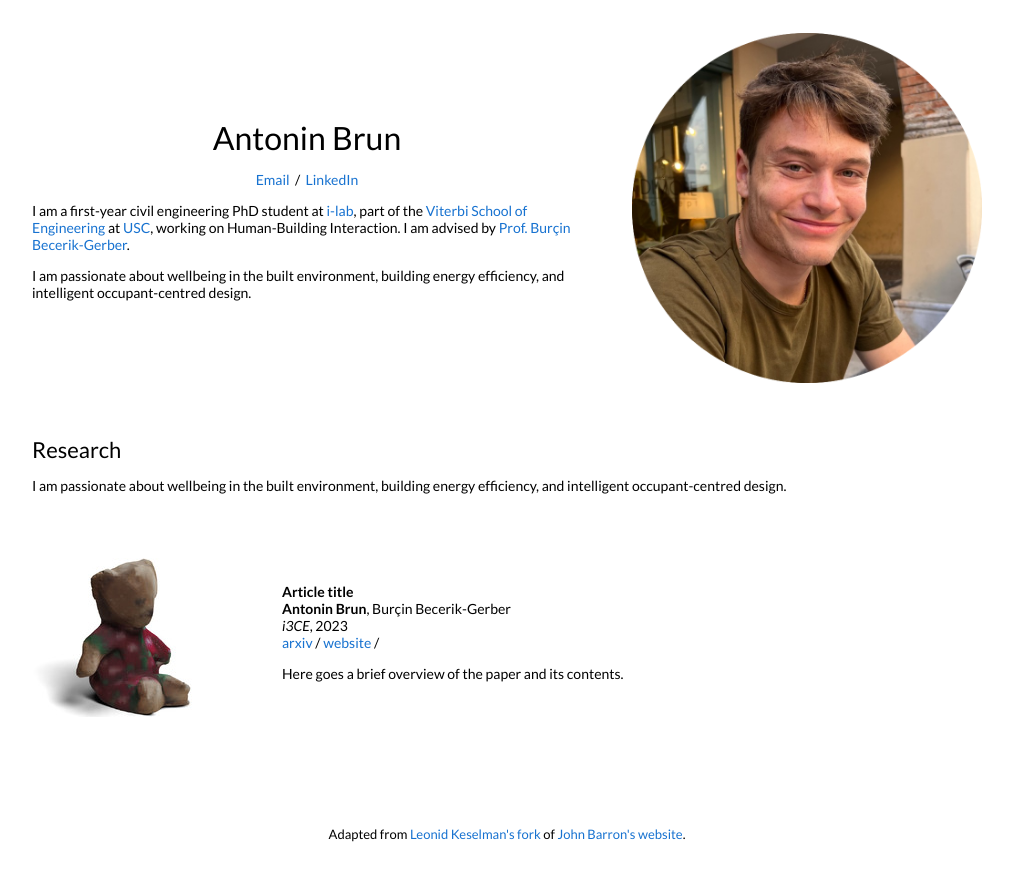
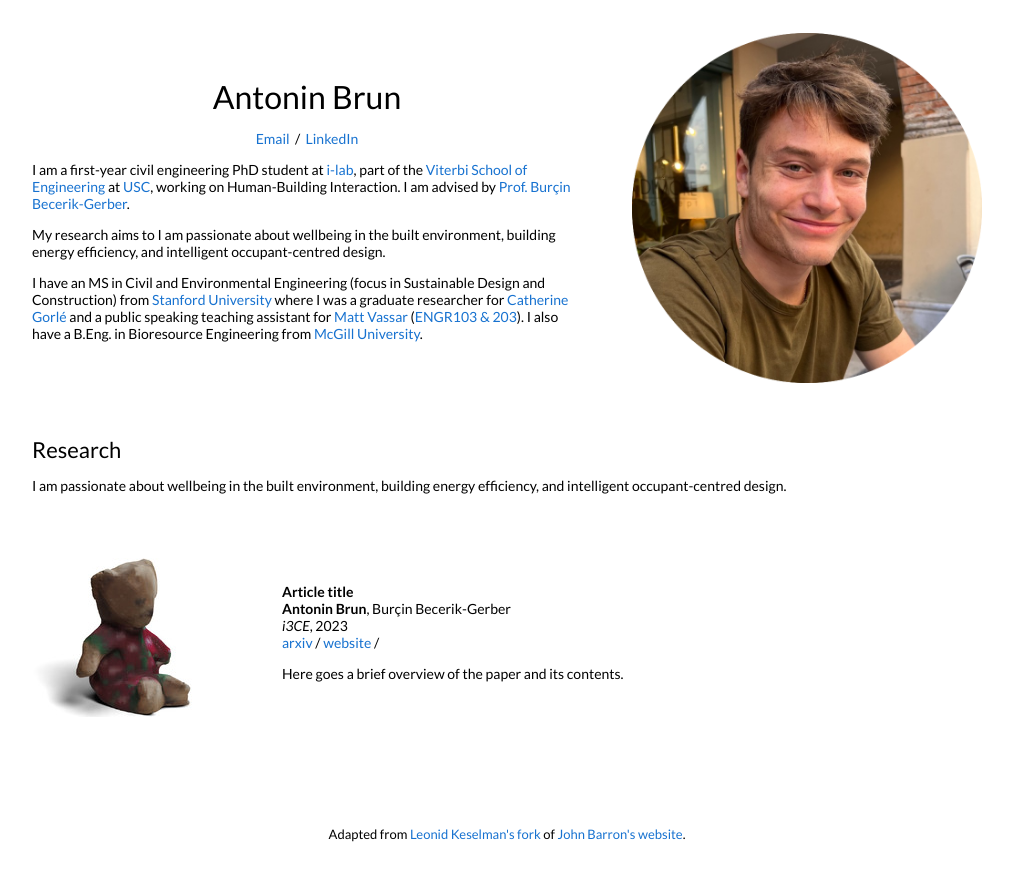
Before and after one commit to antoninbrun/antoninbrun.github.io, a Jekyll site: the page built from _posts/2023-08-28-test.markdown, in a window 1280 px wide. Shown: the top 881 px of the page, without its empty margins (133-1146 px from the left). Built offline with Jekyll 4.4.1, drawn with Linux system fonts in a browser that asks for light colours.

Commit message:
update default.html

```diff
--- a/_layouts/default.html
+++ b/_layouts/default.html
@@ -44,9 +44,12 @@
                 I am a first-year civil engineering PhD student at <a href="https://www.i-lab.usc.edu/"> i-lab</a>, part of the <a href="https://viterbischool.usc.edu/"> Viterbi School of Engineering</a> at <a href="https://www.usc.edu/"> USC</a>, working on Human-Building Interaction. I am advised by <a href="https://www.i-lab.usc.edu/current-researchers"> Prof. Burçin Becerik-Gerber</a>.
               </p>
               <p>
+                My research aims to
                 I am passionate about wellbeing in the built environment, building energy efficiency, and intelligent occupant-centred design.
               </p>
-
+              <p>
+                I have an MS in Civil and Environmental Engineering (focus in Sustainable Design and Construction) from <a href="https://cee.stanford.edu/academics-admission/graduate-degrees/ms-programs/sustainable-design-construction-sdc"> Stanford University</a> where I was a graduate researcher for <a href="https://engineering.stanford.edu/people/catherine-gorle"> Catherine Gorlé</a> and a public speaking teaching assistant for <a href="https://engineering.stanford.edu/spotlight/matt-vassar"> Matt Vassar</a> (<a href="https://explorecourses.stanford.edu/search?view=catalog&filter-coursestatus-Active=on&q=ENGR%20103:%20Public%20Speaking&academicYear=20162017">ENGR103 & 203</a>). I also have a B.Eng. in Bioresource Engineering from <a href="https://www.mcgill.ca/bioeng/"> McGill University</a>.
+              </p>
             </td>
             <td style="padding:2.5%;width:40%;max-width:40%">
               <img style="width:100%;max-width:100%" alt="profile photo" src="images/headshot_crop.png">
```
